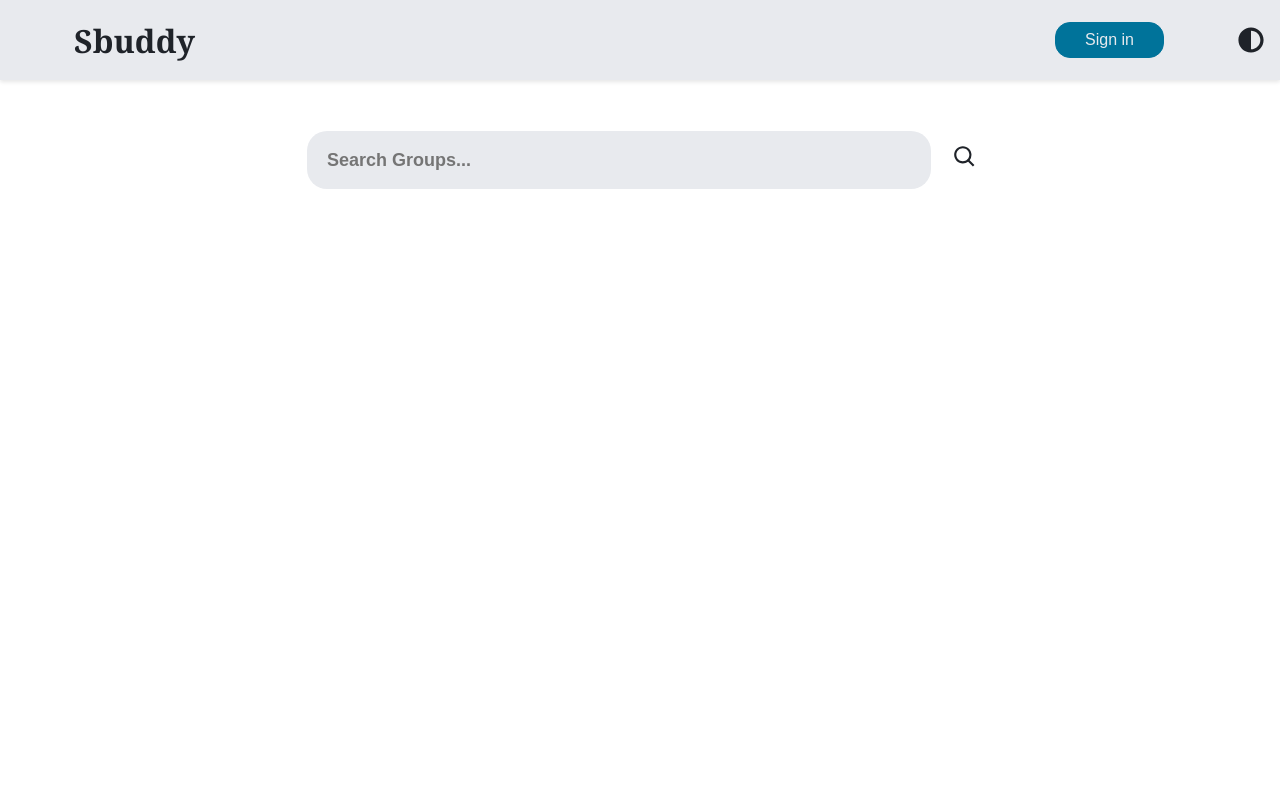
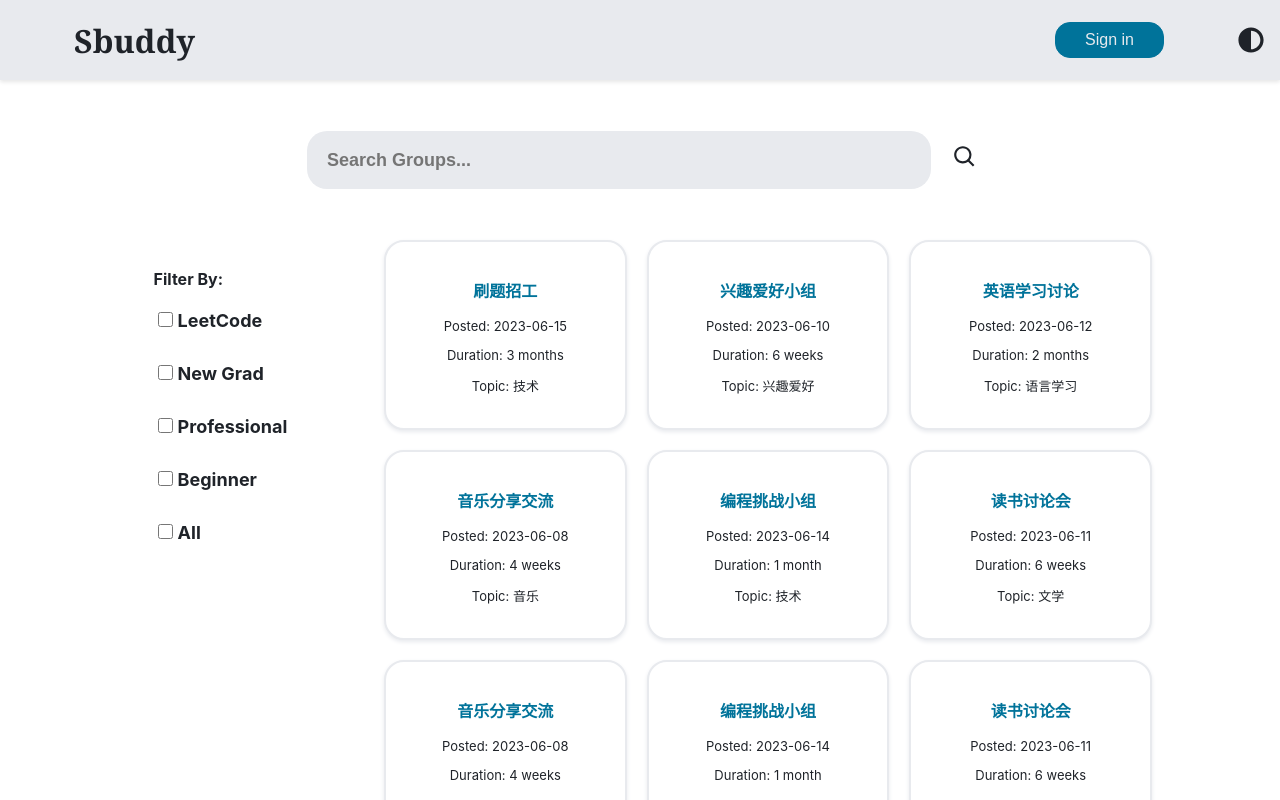
Before and after one commit to StellaWangEngineer/sbuddy, a React (Create React App) app in the folder client/: page / in a window 1280 px wide. Built offline with nearby package versions, Linux system fonts and the light colour scheme.

Commit message:
[feat] filter and group grid

```diff
--- a/client/src/App.css
+++ b/client/src/App.css
@@ -29,6 +29,12 @@
   box-shadow: 0 2px 4px rgba(0, 0, 0, 0.1);
 }
 
+.App-content {
+  display: flex;
+  justify-content: center;
+  width: 100%;
+}
+
 .nav-container {
   flex: 1;
   margin-right: 5%;
@@ -39,6 +45,15 @@
   display: flex;
   align-items: center;
   margin-right: 1rem;
+}
+
+.FilterColum {
+  flex: 0 0 20%;
+  margin-bottom: 20px;
+}
+
+.GroupGrid {
+  flex: 0 0 60%;
 }
 
 @media (prefers-reduced-motion: no-preference) {
--- a/client/src/App.js
+++ b/client/src/App.js
@@ -3,6 +3,8 @@ import { FaAdjust } from "react-icons/fa";
 import './App.css';
 import NavBar from './components/NavBar';
 import SearchBar from './components/SearchBar';
+import FilterColum from './components/FilterColum';
+import GroupGrid from './components/GroupGrid';
 
 function App() {
   const [theme, setTheme] = useState('light');
@@ -24,6 +26,14 @@ function App() {
           </div>
         </header>
         <SearchBar />
+        <div className="App-content">
+          <div className="FilterColum">
+            <FilterColum />
+          </div>
+          <div className="GroupGrid">
+            <GroupGrid />
+          </div>
+        </div>
       </div>
     </div>
   );
--- a/client/src/components/Card.css
+++ b/client/src/components/Card.css
@@ -0,0 +1,18 @@
+.card {
+    background-color: var(--background);
+    border-radius: 20px;
+    padding: 20px;
+    border: 2px solid var(--secondary);
+    box-shadow: 0 2px 4px var(--secondary);
+}
+
+.card h3 {
+    font-size: medium;
+    font-weight: bold;
+    color: var(--highlight);
+}
+
+.card p {
+    font-size: small;
+    color: var(--text);
+}
--- a/client/src/components/Card.js
+++ b/client/src/components/Card.js
@@ -0,0 +1,17 @@
+import React from 'react';
+import './Card.css';
+
+const Card = ({ group }) => {
+  const { title, postTime, duration, topic } = group;
+
+  return (
+    <div className="card">
+      <h3>{title}</h3>
+      <p>Posted: {postTime}</p>
+      <p>Duration: {duration}</p>
+      <p>Topic: {topic}</p>
+    </div>
+  );
+};
+
+export default Card;
--- a/client/src/components/FilterColum.css
+++ b/client/src/components/FilterColum.css
@@ -0,0 +1,30 @@
+.filter-container {
+    padding: 10px;
+    color: var(--text);
+    padding-top: 5%;
+    padding-left: 10%;
+}
+
+.filter-container h3 {
+    margin-bottom: 20px;
+    font-size: 1rem;
+    text-align: left;
+}
+
+.filter-container label {
+    display: block;
+    font-size: large;
+    text-align: left;
+    font-weight: bolder;
+}
+
+.filter-container input[type="checkbox"] {
+    margin-right: 5px;
+    border-radius: 20px;
+    width: 15px;
+    height: 15px;
+}
+
+.filter-container input[type="checkbox"]:checked {
+    background-color: #2196F3;
+}
--- a/client/src/components/FilterColum.js
+++ b/client/src/components/FilterColum.js
@@ -0,0 +1,46 @@
+import React, { useState } from 'react';
+import './FilterColum.css';
+
+function FilterColum(params) {
+    const [filters, setFilters] = useState([]);
+
+    const handleFilterChange = (filter) => {
+      if (filters.includes(filter)) {
+        setFilters(filters.filter((item) => item !== filter));
+      } else {
+        setFilters([...filters, filter]);
+      }
+    };
+
+    return (
+        <div className='filter-container'>
+            <h3>Filter By:</h3>
+            <label>
+                <input type="checkbox" checked={filters.includes('LeetCode')} onChange={() => handleFilterChange('LeetCode')}/>
+                LeetCode
+            </label>
+            <br />
+            <label>
+                <input type="checkbox" checked={filters.includes('New Grad')} onChange={() => handleFilterChange('New Grad')} />
+                New Grad
+            </label>
+            <br />
+            <label>
+                <input type="checkbox" checked={filters.includes('Professional')} onChange={() => handleFilterChange('Professional')} />
+                Professional
+            </label>
+            <br />
+            <label>
+                <input type="checkbox" checked={filters.includes('Beginner')} onChange={() => handleFilterChange('Beginner')} />
+                Beginner
+            </label>
+            <br />
+            <label>
+                <input type="checkbox" checked={filters.includes('All')} onChange={() => handleFilterChange('All')} />
+                All
+            </label>
+        </div>
+    );
+}
+
+export default FilterColum;
--- a/client/src/components/GroupGrid.css
+++ b/client/src/components/GroupGrid.css
@@ -0,0 +1,7 @@
+.group-grid {
+  display: grid;
+  grid-template-columns: repeat(3, 1fr);
+  gap: 20px;
+}
+
+  /* 可根据需要自定义 GroupGrid 的样式 */
--- a/client/src/components/GroupGrid.js
+++ b/client/src/components/GroupGrid.js
@@ -0,0 +1,91 @@
+import React from 'react';
+import Card from './Card';
+import './GroupGrid.css';
+
+const GroupGrid = () => {
+  // 示例数据
+  const groups = [
+    {
+      title: '刷题招工',
+      postTime: '2023-06-15',
+      duration: '3 months',
+      topic: '技术',
+    },
+    {
+      title: '兴趣爱好小组',
+      postTime: '2023-06-10',
+      duration: '6 weeks',
+      topic: '兴趣爱好',
+    },
+    {
+      title: '英语学习讨论',
+      postTime: '2023-06-12',
+      duration: '2 months',
+      topic: '语言学习',
+    },
+    {
+      title: '音乐分享交流',
+      postTime: '2023-06-08',
+      duration: '4 weeks',
+      topic: '音乐',
+    },
+    {
+      title: '编程挑战小组',
+      postTime: '2023-06-14',
+      duration: '1 month',
+      topic: '技术',
+    },
+    {
+      title: '读书讨论会',
+      postTime: '2023-06-11',
+      duration: '6 weeks',
+      topic: '文学',
+    },
+    {
+      title: '音乐分享交流',
+      postTime: '2023-06-08',
+      duration: '4 weeks',
+      topic: '音乐',
+    },
+    {
+      title: '编程挑战小组',
+      postTime: '2023-06-14',
+      duration: '1 month',
+      topic: '技术',
+    },
+    {
+      title: '读书讨论会',
+      postTime: '2023-06-11',
+      duration: '6 weeks',
+      topic: '文学',
+    },
+    {
+      title: '音乐分享交流',
+      postTime: '2023-06-08',
+      duration: '4 weeks',
+      topic: '音乐',
+    },
+    {
+      title: '编程挑战小组',
+      postTime: '2023-06-14',
+      duration: '1 month',
+      topic: '技术',
+    },
+    {
+      title: '读书讨论会',
+      postTime: '2023-06-11',
+      duration: '6 weeks',
+      topic: '文学',
+    }
+  ];
+
+  return (
+    <div className="group-grid">
+      {groups.map((group, index) => (
+        <Card key={index} group={group} />
+      ))}
+    </div>
+  );
+};
+
+export default GroupGrid;
```
